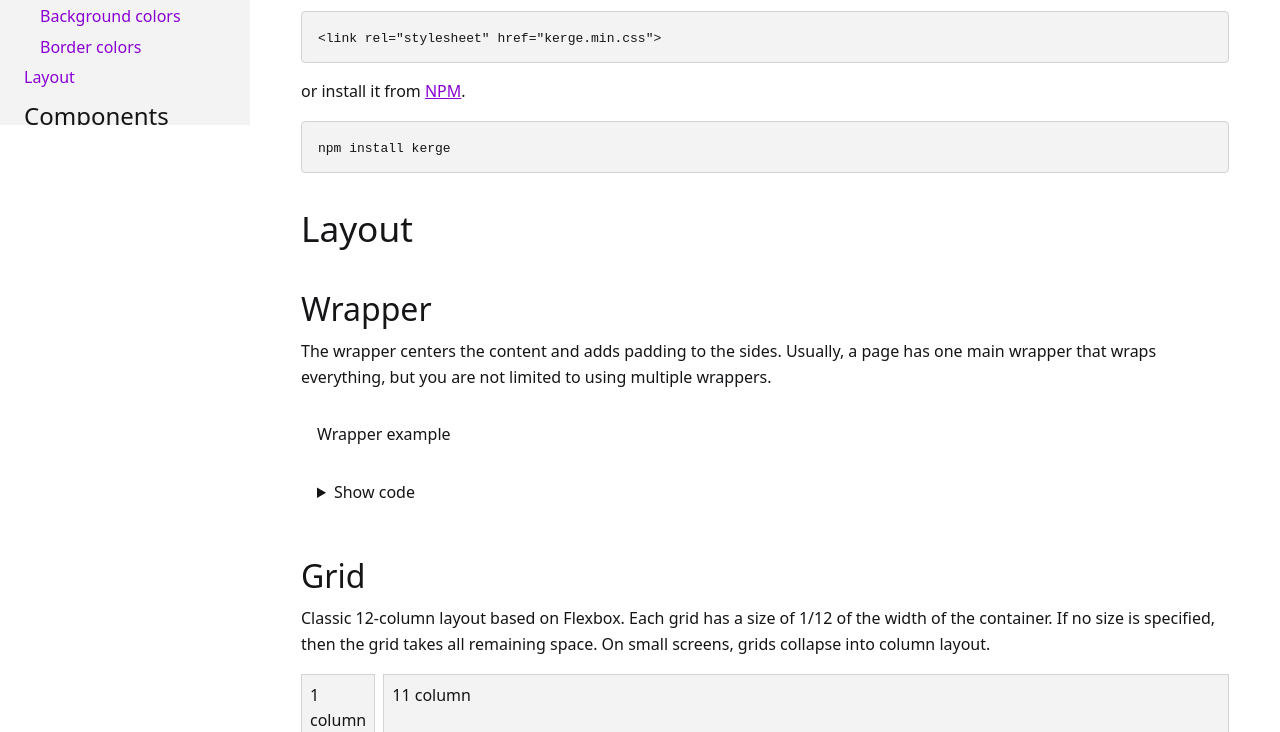
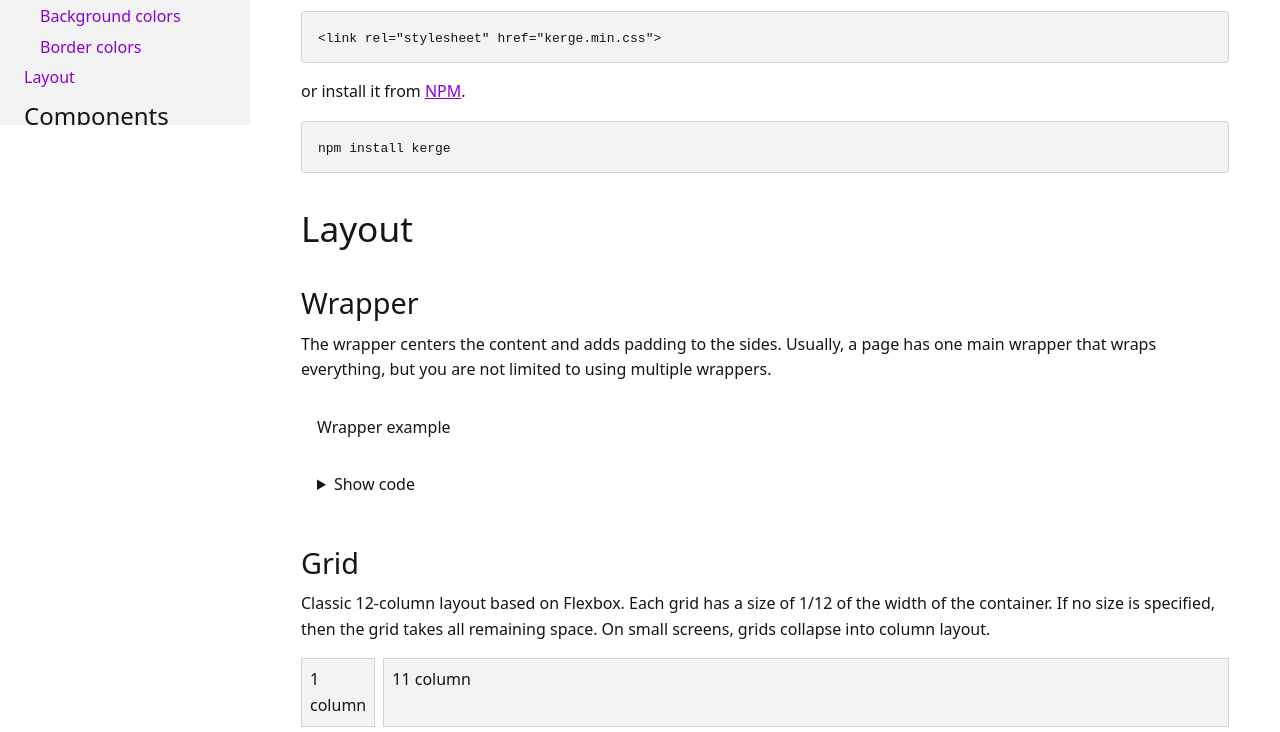
Before and after one commit to dknight/puff, a website: page docs/index.html in a window 1280 px wide. Shown: the part 675-1407 px from the top of the page. Drawn offline with Linux system fonts and the light colour scheme.

Commit message:
change: updated h3 size

```diff
--- a/src/modules/typo.css
+++ b/src/modules/typo.css
@@ -31,7 +31,7 @@ h2 {
   font: 300 2.2rem/150% var(--ff);
 }
 h3 {
-  font: 300 2rem/140% var(--ff);
+  font: 300 1.8rem/140% var(--ff);
 }
 h4 {
   font: 300 1.5rem/140% var(--ff);
```
Also changed, not shown: dist/kerge.css, dist/kerge.min.css, 1 other file.
